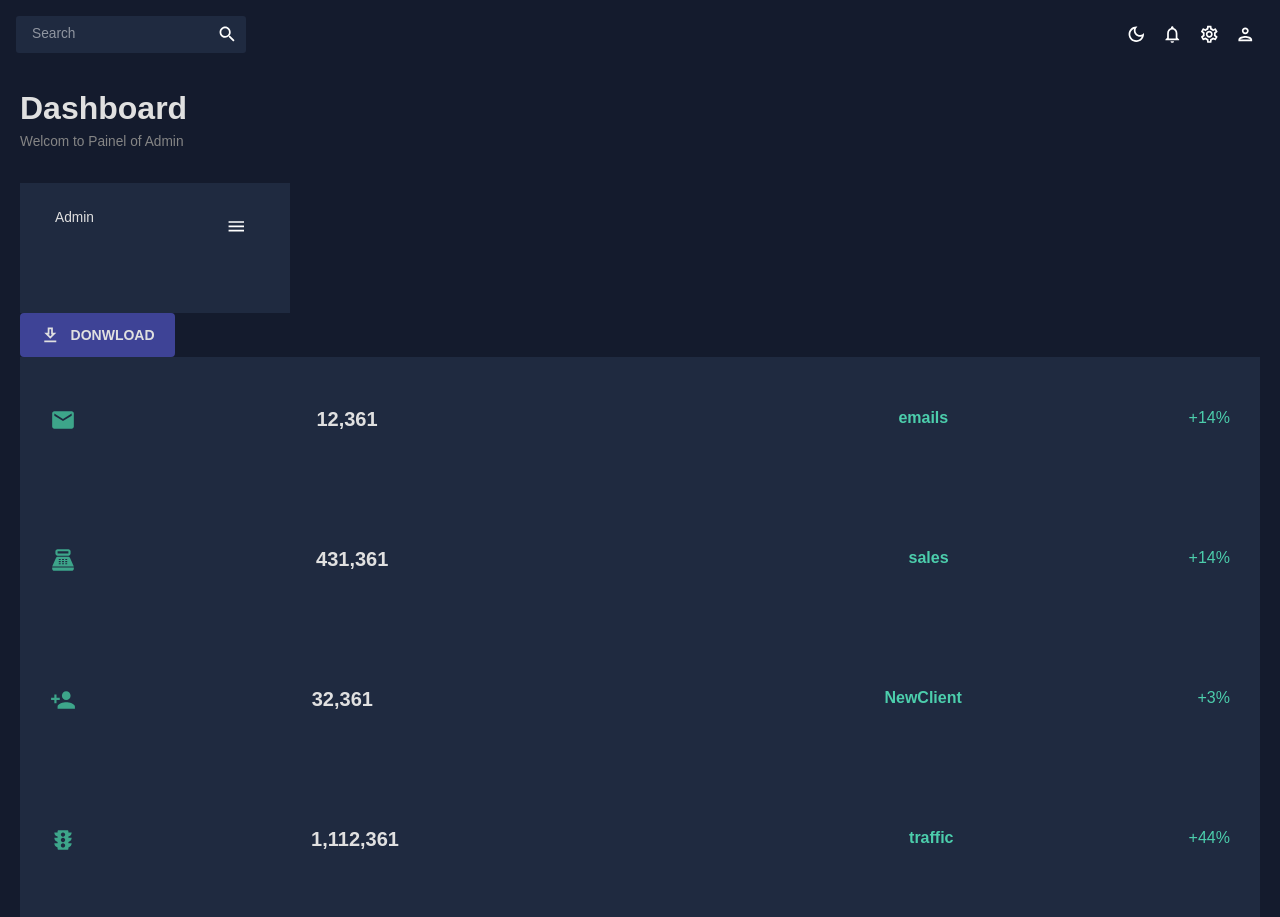
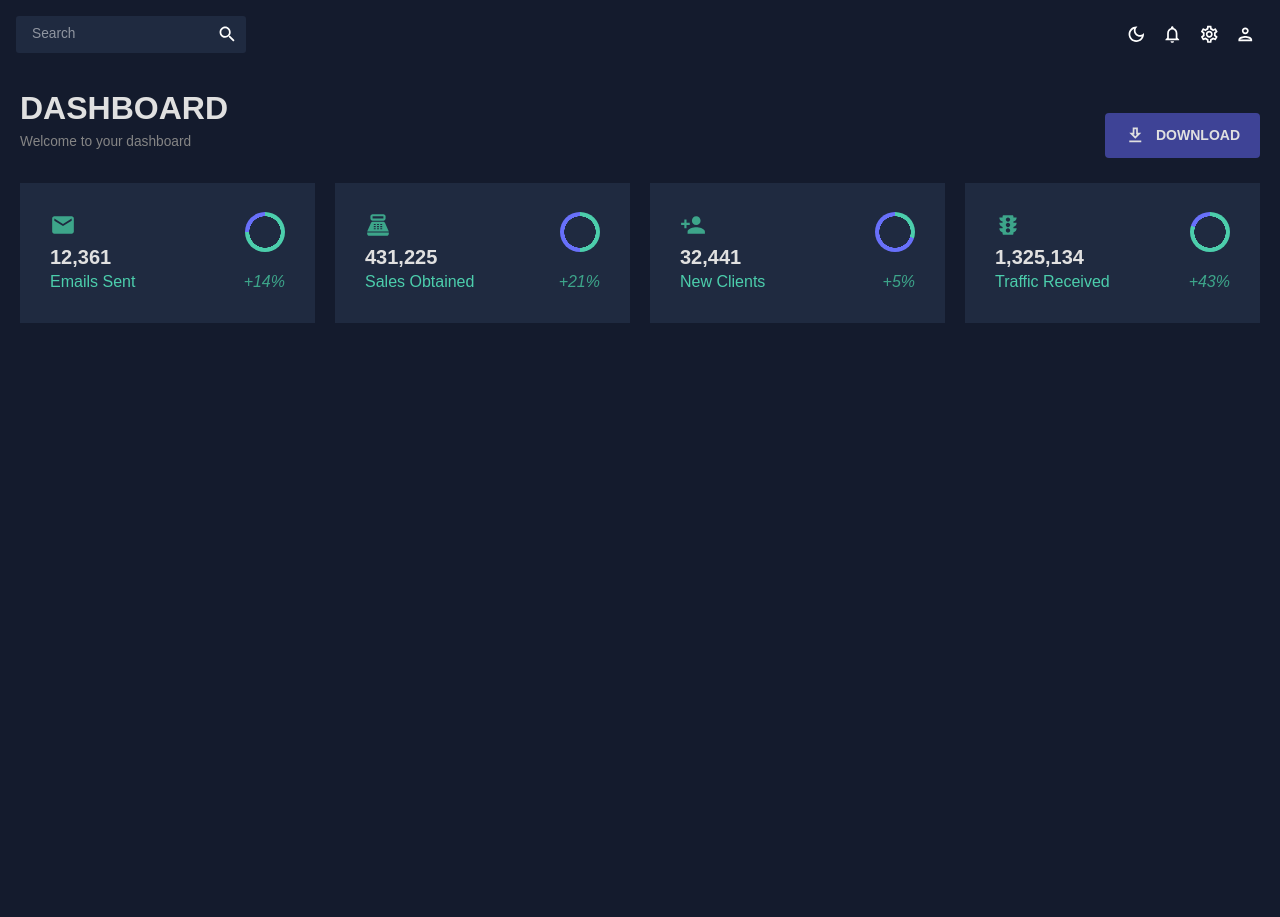
Before and after one commit to danielandersonBC96/project-full--stack-, a React (Create React App) app: page / in a window 1280 px wide. After the commit the page ends 800 px from the top, so only its background shows below. Built offline with nearby package versions, Linux system fonts and the light colour scheme.

Commit message:
finish bug

```diff
--- a/src/Components/Header/ProgessiCirccle.jsx
+++ b/src/Components/Header/ProgessiCirccle.jsx
@@ -1,25 +1,22 @@
 import { Box , useTheme } from '@mui/material';
 import { tokens } from '../../Scenes/Theme';
 
-const  ProgessiveCircle = ({ progess = '0.75', size = '40'}) => {
+const  ProgessiveCircle = ({ progress = '0.75', size = '40'}) => {
 
     const Theme = useTheme()
     const colors = tokens( Theme.palette.mode)
-    const angle = progess * 360
+    const angle = progress * 360;
 
     return (
         <Box
-        sx= {{
-            background : ` radial-gradiente(${colors.grey['400']} 55%, transparent 56%),
-            conic-gradient( transparent 0deg ${angle}deg, ${colors.blueAccent['500']} ${angle}deg 360deg),
-            ${ colors.greenAccent['500']},
-            `,
-            borderRadius : '50%',
+        sx={{
+            background: `radial-gradient(${colors.primary[400]} 55%, transparent 56%),
+                conic-gradient(transparent 0deg ${angle}deg, ${colors.blueAccent[500]} ${angle}deg 360deg),
+                ${colors.greenAccent[500]}`,
+            borderRadius: "50%",
             width: `${size}px`,
             height: `${size}px`,
-
         }}
-
         />
 
 
--- a/src/Components/Header/StatBox.jsx
+++ b/src/Components/Header/StatBox.jsx
@@ -6,30 +6,38 @@ const StatBox = ({ title , subtitle, icon , progress, increase}) =>{
     const theme = useTheme();
     const colors = tokens(theme.palette.mode)
 
-    return(
-        <Box width = '100%' m='0 30px'>
-            <Box  display='flex' justifyContent ='space-between'>
+
+        return (
+            <Box width="100%" m=" 0 30px">
+              <Box display="flex" justifyContent="space-between">
+                <Box>
                   {icon}
-               <Typography variant='h4' fontWeight= "bold" sx={{ color: colors.grey['100']}}>
+                  <Typography
+                    variant="h4"
+                    fontWeight="bold"
+                    sx={{ color: colors.grey[100] }}
+                  >
                     {title}
                   </Typography>
+                </Box>
                 <Box>
-                 <ProgessiveCircle progess={progress}/>
+                  <ProgessiveCircle progress={progress} />
                 </Box>
-                <Box display={ 'flex'} justifyContent={ 'space-between'}>
-                <Typography variant='h5' fontWeight= "bold" sx={{ color:  colors.greenAccent['500']}}>
+              </Box>
+              <Box display="flex" justifyContent="space-between" mt="2px">
+                <Typography variant="h5" sx={{ color: colors.greenAccent[500] }}>
                   {subtitle}
                 </Typography>
-
+                <Typography
+                  variant="h5"
+                  fontStyle="italic"
+                  sx={{ color: colors.greenAccent[600] }}
+                >
+                  {increase}
+                </Typography>
               </Box>
-                <Typography variant='h5' fontWeight={ 'italic'}  sx={{ color:  colors.greenAccent['500']}}>
-                     { increase}
-               </Typography>
-
             </Box>
-
-        </Box>
-    )
+          );
 }
 
 export default StatBox
--- a/src/Scenes/Dashboard/index.jsx
+++ b/src/Scenes/Dashboard/index.jsx
@@ -13,6 +13,7 @@ import PointOfSaleIcon from "@mui/icons-material/PointOfSale";
 import PersonAddIcon from "@mui/icons-material/PersonAdd";
 import TrafficIcon from "@mui/icons-material/Traffic";
 import { tokens } from "../Theme";
+import Line from "../Line";
 
 
 
@@ -21,173 +22,114 @@ const Dashboard = () => {
     const theme = useTheme()
     const colors = tokens(theme.palette.mode)
 
-    return(
+    return (
+        <Box m="20px">
 
-       <Box
-        m='20px'
-       >
-           <Box display='flex'
-           justifyContent='space-between'
-           alignItems= "center"
-           >
+          <Box display="flex" justifyContent="space-between" alignItems="center">
+            <Header title="DASHBOARD" subtitle="Welcome to your dashboard" />
 
-           <Header
-           title="Dashboard"
-           subtitle= "  Welcom to Painel of Admin"/>
-           </Box>
+            <Box>
+              <Button
+                sx={{
+                  backgroundColor: colors.blueAccent[700],
+                  color: colors.grey[100],
+                  fontSize: "14px",
+                  fontWeight: "bold",
+                  padding: "10px 20px",
+                }}
+              >
+                <DownloadOutlinedIcon sx={{ mr: "10px" }} />
+                Download
+              </Button>
+            </Box>
+          </Box>
 
-           <Box>
-            <SidBar/>
-           </Box>
-            <Box>
-                <Button
-                sx={{ backgroundColor: colors.blueAccent['700'],
-                color: colors.grey['100'],
-                fontSize: '14px',
-                fontWeight: 'bold',
-                padding:'10px 20px',
 
-            }}
-                >
-                    <DownloadOutlinedIcon
-                    sx={{
-                        mr:'10px'
-                    }}
-                    />
-                    Donwload
-                </Button>
+          <Box
+            display="grid"
+            gridTemplateColumns="repeat(12, 1fr)"
+            gridAutoRows="140px"
+            gap="20px"
+          >
+
+            <Box
+              gridColumn="span 3"
+              backgroundColor={colors.primary[400]}
+              display="flex"
+              alignItems="center"
+              justifyContent="center"
+            >
+              <StatBox
+                title="12,361"
+                subtitle="Emails Sent"
+                progress="0.75"
+                increase="+14%"
+                icon={
+                  <EmailIcon
+                    sx={{ color: colors.greenAccent[600], fontSize: "26px" }}
+                  />
+                }
+              />
             </Box>
             <Box
-            display={'grid'}
-            gridTemplateColumns=' reapeat(12, 1fr)'
-            gridAutoRows={'140px'}
-            gap={'20px'}
+              gridColumn="span 3"
+              backgroundColor={colors.primary[400]}
+              display="flex"
+              alignItems="center"
+              justifyContent="center"
             >
-                <Box
-                gridAutoColumns=' span 3'
-                backgroundColor ={ colors.primary['400']}
-                display={'flex'}
-                alignItems={'center'}
-                justifyContent={'center'}
-                >
-                    <StatBox
-                    title={'12,361'}
-                    subtitle={'emails'}
-                    progress={'0.75'}
-                    increase={'+14%'}
-                    icon={
-                        <EmailIcon
-
-                         sx={{
-                            color: colors.greenAccent['600'], fontSize:'26px'
-                         }}
-                        />
-                    }
-
-
-                    />
-                </Box>
+              <StatBox
+                title="431,225"
+                subtitle="Sales Obtained"
+                progress="0.50"
+                increase="+21%"
+                icon={
+                  <PointOfSaleIcon
+                    sx={{ color: colors.greenAccent[600], fontSize: "26px" }}
+                  />
+                }
+              />
             </Box>
             <Box
-            display={'grid'}
-            gridTemplateColumns=' reapeat(12, 1fr)'
-            gridAutoRows={'140px'}
-            gap={'20px'}
+              gridColumn="span 3"
+              backgroundColor={colors.primary[400]}
+              display="flex"
+              alignItems="center"
+              justifyContent="center"
             >
-                <Box
-                gridAutoColumns=' span 3'
-                backgroundColor ={ colors.primary['400']}
-                display={'flex'}
-                alignItems={'center'}
-                justifyContent={'center'}
-                >
-                    <StatBox
-                    title={'431,361'}
-                    subtitle={'sales'}
-                    progress={'0.75'}
-                    increase={'+14%'}
-                    icon={
-                        <PointOfSaleIcon
-
-                         sx={{
-                            color: colors.greenAccent['600'], fontSize:'26px'
-                         }}
-                        />
-                    }
-
-
-                    />
-
-                </Box>
+              <StatBox
+                title="32,441"
+                subtitle="New Clients"
+                progress="0.30"
+                increase="+5%"
+                icon={
+                  <PersonAddIcon
+                    sx={{ color: colors.greenAccent[600], fontSize: "26px" }}
+                  />
+                }
+              />
             </Box>
             <Box
-            display={'grid'}
-            gridTemplateColumns=' reapeat(12, 1fr)'
-            gridAutoRows={'140px'}
-            gap={'20px'}
+              gridColumn="span 3"
+              backgroundColor={colors.primary[400]}
+              display="flex"
+              alignItems="center"
+              justifyContent="center"
             >
-                <Box
-                gridAutoColumns=' span 3'
-                backgroundColor ={ colors.primary['400']}
-                display={'flex'}
-                alignItems={'center'}
-                justifyContent={'center'}
-                >
-                    <StatBox
-                    title={'32,361'}
-                    subtitle={'NewClient'}
-                    progress={'0.35'}
-                    increase={'+3%'}
-                    icon={
-                        <PersonAddIcon
-
-                         sx={{
-                            color: colors.greenAccent['600'], fontSize:'26px'
-                         }}
-                        />
-                    }
-
-
-                    />
-
-                </Box>
+              <StatBox
+                title="1,325,134"
+                subtitle="Traffic Received"
+                progress="0.80"
+                increase="+43%"
+                icon={
+                  <TrafficIcon
+                    sx={{ color: colors.greenAccent[600], fontSize: "26px" }}
+                  />
+                }
+              />
             </Box>
-            <Box
-            display={'grid'}
-            gridTemplateColumns=' reapeat(12, 1fr)'
-            gridAutoRows={'140px'}
-            gap={'20px'}
-            >
-                <Box
-                gridAutoColumns=' span 3'
-                backgroundColor ={ colors.primary['400']}
-                display={'flex'}
-                alignItems={'center'}
-                justifyContent={'center'}
-                >
-                    <StatBox
-                    title={'1,112,361'}
-                    subtitle={'traffic'}
-                    progress={'0.95'}
-                    increase={'+44%'}
-                    icon={
-                        <TrafficIcon
-
-                         sx={{
-                            color: colors.greenAccent['600'], fontSize:'26px'
-                         }}
-                        />
-                    }
-
-
-                    />
-
-                </Box>
-
-
-            </Box>
-       </Box>
-
-    )
+          </Box>
+        </Box>
+      );
 }
 export default Dashboard
```
Lines whose indentation alone changed are shown as unchanged.
